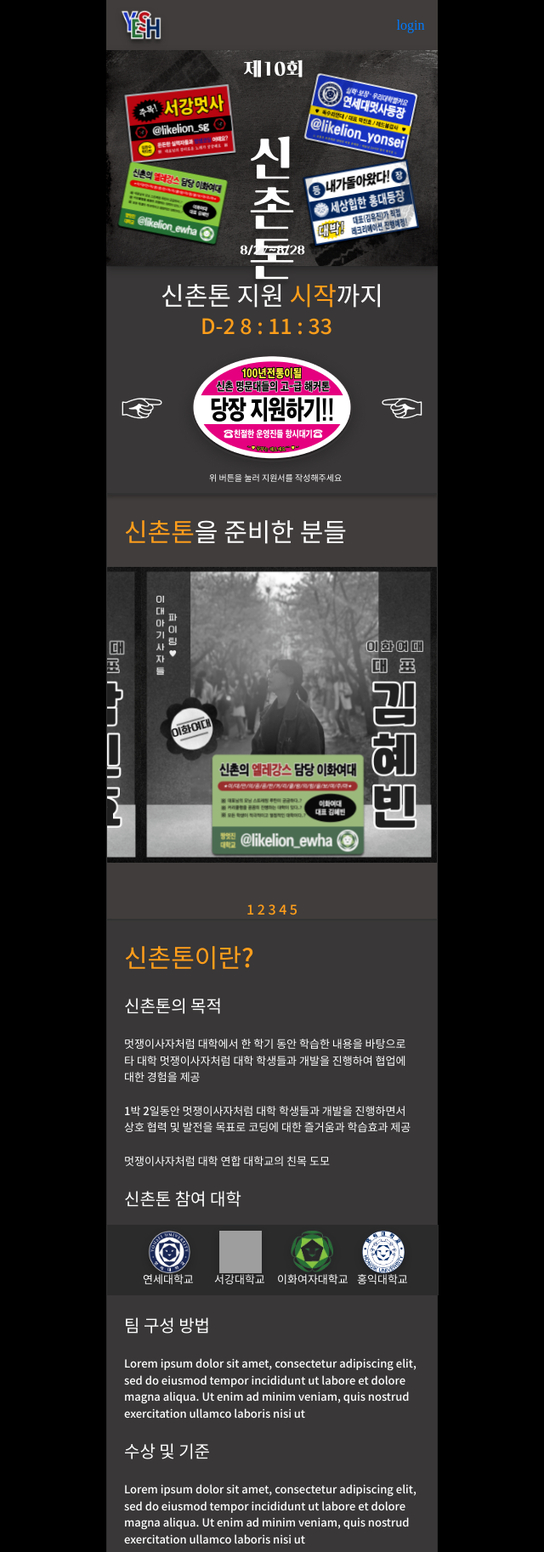
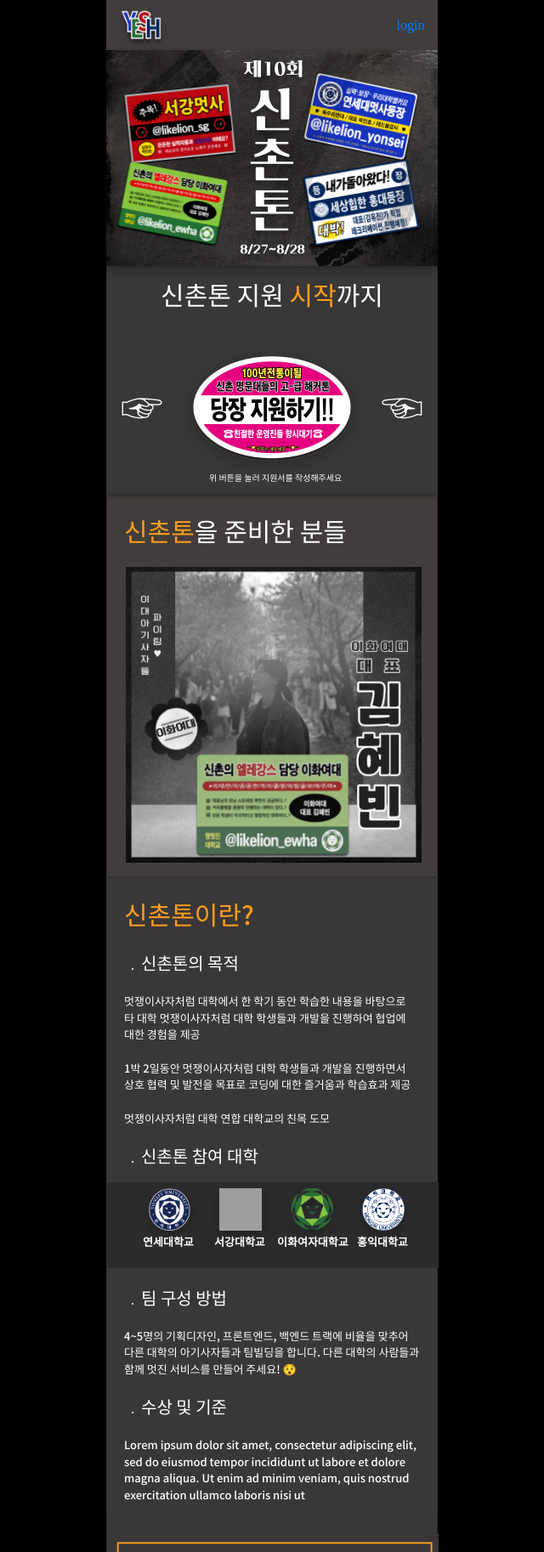
Before and after one commit to dabeen-park/sinchonthon, a Django app: page / in a window 1280 px wide. Shown: the top 1826 px of the page at 85% size, without its empty margins (320-960 px from the left). Run offline with Django 4.2, Linux system fonts and the light colour scheme; some libraries are stand-ins or nearby versions; some web fonts are replaced; grey boxes are pictures that could not be loaded.

Commit message:
슬라이더완성/css일부수정

```diff
--- a/sinchonapp/static/css/main.css
+++ b/sinchonapp/static/css/main.css
@@ -49,8 +43,8 @@
 .sinchonthon-title {
 	font-family: 'DX';
 	font-size: 50px;
-	position: absolute;
-	top: 100px;
+	position: relative;
+	top: -270px;
 }
 
 .sinchonthon-period {
@@ -60,6 +54,7 @@
 	/* margin-bottom: 100px; */
 	margin-left: -10px;
 	bottom: 107px;
+	top: -285px;
 }
 
 .countdown-page {
@@ -223,8 +217,9 @@
 
 .slidebox .slidelist {
 	white-space: nowrap;
-	font-size: 0;
+	/* font-size: 0; */
 	overflow: hidden;
+	/* margin-left: 10px; */
 }
 
 .slidebox .slideitem {
@@ -233,6 +228,8 @@
 	vertical-align: middle;
 	width: 100%;
 	transition: all 0.35s;
+	margin-left: -20px;
+	margin-right: 50px;
 }
 
 .slidebox .slideitem label {
@@ -555,7 +552,7 @@
 
 .sinchon-schools {
 	width: 390px;
-	height: 83px;
+	height: fit-content;
 	background: #2b2b2c;
 	display: flex;
 	flex-direction: row;
@@ -568,20 +565,43 @@
 	padding: 5px;
 }
 
+.school p {
+	font-family: 'Noto Sans KR';
+	font-style: normal;
+	font-weight: 700;
+	color: #ffffff;
+	margin-left: 10px;
+	margin-top: 10px;
+	top: 50px;
+	width: 100px;
+}
+
 .logo {
 	margin: 0 15px;
 	width: 50px;
 	height: 50px;
 }
 
-.school p {
-	margin-left: 10px;
-	margin-top: -1px;
-	width: 100px;
+#school {
+	top: 60px;
+	font-family: 'Noto Sans KR';
+	font-style: normal;
+	font-weight: 700;;
 }
 
 #logo-ewha {
 	margin-left: 0;
+}
+
+#manage-members {
+	margin-top: -10px;
+}
+
+#manage-members>p {
+	margin: 0 25px;
+	font-size: 10px;
+	font-weight: bold;
+	align-items: center;
 }
 
 .sinchonthon-inform {
--- a/sinchonapp/static/css/slider.css
+++ b/sinchonapp/static/css/slider.css
@@ -1,48 +1,53 @@
-li {
+.slidelist .slideitem {
+	outline: 1px dotted red;
+	margin-left: 200px;
+}
+/* .slideitem {
 	list-style-type: none;
-}
-.management-img {
+	margin: auto 20px;
+} */
+/* .management-img {
 	box-sizing: border-box;
 	margin: 0;
 	padding: 0;
-}
+} */
 .slideshow {
 	/* width: fit-content;
 	height: fit-content; */
 	position: relative;
 	top: -28px;
-	margin: 30px auto;
+	/* margin: 30px auto; */
 	/* overflow: hidden; */
 }
 .slides {
 	position: absolute;
 	left: 0;
 	top: 0;
-	width: 3460px;
+	width: fit-content;
 	height: 380px;
 	transition: left 0.5s ease-out;
 }
 /* .management-img-detail {
 	height: 320px;
 } */
-.slides li:first-child {
+.slides>li:first-child {
 	margin-left: -18px;
 }
-.slides li:not(:last-child) {
+.slides>li:not(:last-child) {
 	float: left;
 	margin-right: 100px;
 }
-.slides li {
+.slides>li {
 	float: left;
 }
-.management-img {
-	height: 390px;
-}
+/* .management-img {
+	height: 420px;
+} */
 .img-container {
 	width: 346px;
 	height: 337px;
 	position: relative;
-	overflow: hidden;
+	/* overflow: hidden; */
 }
 .slider {
 	display: flex;
@@ -53,7 +58,7 @@
 .managements {
 	width: 346px;
 	height: 337px;
-	font-size: 35px;
+	/* font-size: 35px; */
 	text-align: center;
 }
 
--- a/sinchonapp/static/js/timer.js
+++ b/sinchonapp/static/js/timer.js
@@ -1,8 +1,9 @@
 CountDownTimer('08/16/2022', 'applystart');
-CountDownTimer('08/20/2022', 'applyend');
+CountDownTimer('08/23/2022', 'applyend');
 CountDownTimer('08/27/2022', 'programstart');
 
 function CountDownTimer(dt, id) {
+
 	var end = new Date(dt);
 
 	var _second = 1000;
@@ -20,16 +21,39 @@
 
 			return;
 		}
+
 		var days = Math.floor(distance / _day);
 		var hours = Math.floor((distance % _day) / _hour);
 		var minutes = Math.floor((distance % _hour) / _minute);
 		var seconds = Math.floor((distance % _minute) / _second);
 
+		// const applystart = new Date("2022-08-16T00:00:00z");
+		// const applyend = Date("2022-08-23T23:59:59z");
+		// const programstart = Date("2022-08-27T18:30:00z");
+
+		// if(now<=applystart) {
+		// 	document.getElementById(id).innerHTML = 'D-' + days + ' ';
+		// 	document.getElementById(id).innerHTML += hours + ' : ';
+		// 	document.getElementById(id).innerHTML += minutes + ' : ';
+		// 	document.getElementById(id).innerHTML += seconds;
+		// } else if(applystart<now<=applyend) {
+		// 	document.getElementById(id).innerHTML = 'D-' + days + ' ';
+		// 	document.getElementById(id).innerHTML += hours + ' : ';
+		// 	document.getElementById(id).innerHTML += minutes + ' : ';
+		// 	document.getElementById(id).innerHTML += seconds;
+		// }
+		// else if(applyend<now==programstart) {
+		// 	document.getElementById(id).innerHTML = 'D-' + days + ' ';
+		// 	document.getElementById(id).innerHTML += hours + ' : ';
+		// 	document.getElementById(id).innerHTML += minutes + ' : ';
+		// 	document.getElementById(id).innerHTML += seconds;
+		// }
+
 		document.getElementById(id).innerHTML = 'D-' + days + ' ';
 		document.getElementById(id).innerHTML += hours + ' : ';
 		document.getElementById(id).innerHTML += minutes + ' : ';
 		document.getElementById(id).innerHTML += seconds;
-	}
 
-	timer = setInterval(showRemaining, 1000);
+		timer = setInterval(showRemaining, 1000);
+	};
 }
--- a/sinchonapp/templates/base2.html
+++ b/sinchonapp/templates/base2.html
@@ -14,10 +14,9 @@
     <!-- html으로 확인 -->
     <link rel="stylesheet" href="{% static 'css/base.css'%}">
     <link rel="stylesheet" href="../static/css/main.css" />
-    <link rel="stylesheet" href="../static/css/slider.css" />
+    <!-- <link rel="stylesheet" href="../static/css/slider.css" /> -->
     <script src="../static/js/timer.js"></script>
     <script src="../static/js/timeline.js"></script>
-    <!-- <script src="../static/js/slide.js"></script> -->
 
 
     <!-- 폰트 -->
--- a/sinchonapp/templates/index.html
+++ b/sinchonapp/templates/index.html
@@ -19,9 +19,7 @@
 			신촌톤 지원 <span class="highlight">시작</span>까지
 		</p>
 		<div id="applystart"></div>
-		<!-- <div class="applystart-button">
-            <a href=""><img src="" alt="" /></a>
-        </div> -->
+
 
 		<div class="camga_click">
 			<img src="{% static 'img/l_hand.png'%}" alt="" />
@@ -125,51 +123,49 @@
 			</ul>
 		</div>
 	</div>
-	<!-- <script src="../static/js/slide.js"></script> -->
-	<div id="moveSlide"></div>
-	<div class="pagination">
+	<!-- <div class="pagination">
 		<div style="margin: auto">1 2 3 4 5</div>
-	</div>
+	</div> -->
 </div>
 <div class="about-sinchonthon">
 	<div class="about-contents">
 		<p class="about-title">신촌톤이란?</p>
-		<p class="about-semititle">신촌톤의 목적</p>
+		<p class="about-semititle">﹒신촌톤의 목적</p>
 		<p class="about-content">
 			<li class="about-content">멋쟁이사자처럼 대학에서 한 학기 동안 학습한 내용을 바탕으로 <br />타 대학 멋쟁이사자처럼 대학 학생들과 개발을 진행하여 협업에 <br />대한 경험을 제공</li>
             <li class="about-content">1박 2일동안 멋쟁이사자처럼 대학 학생들과 개발을 진행하면서 <br />상호 협력 및 발전을 목표로 코딩에 대한 즐거움과 학습효과 제공</li>
             <li class="about-content">멋쟁이사자처럼 대학 연합 대학교의 친목 도모</li>
 		</p>
 
-		<p class="about-semititle">신촌톤 참여 대학</p>
+		<p class="about-semititle">﹒신촌톤 참여 대학</p>
 		<div class="sinchon-schools">
 			<div class="school">
 				<img class="logo" src="../static/img/390px (1)/yonsei_logo.png" />
-				<p>연세대학교</p>
+				<p id="school" style="margin-top: 5px">연세대학교</p>
 			</div>
 			<div class="school">
 				<img class="logo" src="../static/img/390px (1)/sugang_logo.png" />
-				<p>서강대학교</p>
+				<p id="school" style="margin-top: 5px">서강대학교</p>
 			</div>
 			<div class="school">
 				<img class="logo" src="../static/img/390px (1)/ewha_logo.png" />
-				<p id="logo-ewha">이화여자대학교</p>
+				<p id="logo-ewha" style="margin-top: 5px">이화여자대학교</p>
 			</div>
 			<div class="school">
 				<img class="logo" src="../static/img/390px (1)/hongik_logo.png" />
-				<p>홍익대학교</p>
+				<p id="school" style="margin-top: 5px">홍익대학교</p>
 			</div>
 		</div>
 		<div class="team">
-			<p class="about-semititle">팀 구성 방법</p>
+			<p class="about-semititle">﹒팀 구성 방법</p>
 			<p class="about-content">
-				Lorem ipsum dolor sit amet, consectetur adipiscing elit, sed do eiusmod
-				tempor incididunt ut labore et dolore magna aliqua. Ut enim ad minim
-				veniam, quis nostrud exercitation ullamco laboris nisi ut
+				4~5명의 기획디자인, 프론트엔드, 백엔드 트랙에 비율을 맞추어<br />
+				다른 대학의 아기사자들과 팀빌딩을 합니다. 다른 대학의 사람들과 <br />
+				함께 멋진 서비스를 만들어 주세요! 😯
 			</p>
 		</div>
 		<div class="award">
-			<p class="about-semititle">수상 및 기준</p>
+			<p class="about-semititle">﹒수상 및 기준</p>
 			<p class="about-content">
 				Lorem ipsum dolor sit amet, consectetur adipiscing elit, sed do eiusmod
 				tempor incididunt ut labore et dolore magna aliqua. Ut enim ad minim
@@ -186,7 +182,7 @@
 					자세한 타임라인이 궁금하다면?<br />아래 버튼을 클릭해보세요!
 				</p>
 				<div class="timeline-open">진행 타임라인 한눈에 보기 ⏰👀</div>
-				<div class="timeline-modal">
+				<!-- <div class="timeline-modal">
 					<p>
 						Lorem ipsum, dolor sit amet consectetur adipisicing elit.
 						Consectetur quam nobis quis corrupti amet maxime neque, optio, in
@@ -194,7 +190,7 @@
 						consectetur magni soluta!
 					</p>
 					<button class="close-modal">✖</button>
-				</div>
+				</div> -->
 			</div>
 		</div>
 	</div>
@@ -237,12 +233,52 @@
 
 	<p class="about-semititle">장소제공</p>
 	<div class="sinchon-schools">
-		<img src="" />
+		<img src="static/img/ictcoc.jpeg" style="height: 63px;"/>
 	</div>
-	<p class="about-semititle">제품제공</p>
-	<div class="sinchon-schools"></div>
+	<!-- <p class="about-semititle">제품제공</p>
+	<div class="sinchon-schools"></div> -->
 	<p class="about-semititle">운영진</p>
-	<div class="sinchon-schools"></div>
+	<div class="sinchon-schools">
+		<div class="school">
+			<img class="logo" src="../static/img/390px (1)/yonsei_logo.png" />
+			<p id="school" style="margin-top: 5px">연세대학교</p>
+			<div id="manage-members">
+				<p>박진효</p>
+				<p>김희연</p>
+				<p>이수민</p>
+				<p>전솔아</p>
+			</div>
+		</div>
+		<div class="school">
+			<img class="logo" src="../static/img/390px (1)/sugang_logo.png" />
+			<p id="school" style="margin-top: 5px">서강대학교</p>
+			<div id="manage-members">
+				<p>김찬수</p>
+				<p>박다빈</p>
+				<p>김동윤</p>
+				<p>이육샛별</p>
+			</div>
+		</div>
+		<div class="school">
+			<img class="logo" src="../static/img/390px (1)/ewha_logo.png" />
+			<p id="logo-ewha" style="margin-top: 5px">이화여자대학교</p>
+			<div id="manage-members">
+				<p>김혜빈</p>
+				<p>김도연</p>
+			</div>
+		</div>
+		<div class="school">
+			<img class="logo" src="../static/img/390px (1)/hongik_logo.png" />
+			<p id="school" style="margin-top: 5px">홍익대학교</p>
+			<div id="manage-members">
+				<p>김유진</p>
+				<p>김도연</p>
+				<p>김지후</p>
+				<p>박선형</p>
+				<p>이은</p>
+			</div>
+		</div>
+	</div>
 </div>
 <div class="contact mb-5">
 	<p class="about-title">운영진 연락처</p>
@@ -261,8 +297,8 @@
 			/>
 			<div>
 				<p class="contact-name">연세대학교 대표 박진효</p>
-				<span class="contact-number">010-xxxx-xxxx</span>
-				<span class="contact-email">연세대@이메일</span>
+				<span class="contact-number">010-2044-4630 ￜ </span>
+				<span class="contact-email">vkstk0131@yonsei.ac.kr</span>
 			</div>
 		</div>
 		<div class="manage-contact">
@@ -274,8 +310,8 @@
 			/>
 			<div>
 				<p class="contact-name">서강대학교 대표 김찬수, 박다빈</p>
-				<span class="contact-number">010-xxxx-xxxx</span>
-				<span class="contact-email">서강대@이메일</span>
+				<span class="contact-number">010-4168-8703 ￜ </span>
+				<span class="contact-email">gamgyut777@sogang.ac.kr</span>
 			</div>
 		</div>
 		<div class="manage-contact">
@@ -287,8 +323,8 @@
 			/>
 			<div>
 				<p class="contact-name">이화여자대학교 대표 김혜빈</p>
-				<span class="contact-number">010-xxxx-xxxx</span>
-				<span class="contact-email">이화여대@이메일</span>
+				<span class="contact-number">010-2085-5585 ￜ </span>
+				<span class="contact-email">ewha@likelion.org</span>
 			</div>
 		</div>
 		<div class="manage-contact">
@@ -300,8 +336,8 @@
 			/>
 			<div>
 				<p class="contact-name">홍익대학교 대표 김유진</p>
-				<span class="contact-number">010-xxxx-xxxx</span>
-				<span class="contact-email">홍익대@이메일</span>
+				<span class="contact-number">010-9937-4176 ￜ </span>
+				<span class="contact-email">gene028@naver.com</span>
 			</div>
 		</div>
 	</div>
```
Also changed, not shown: other parts of sinchonapp/static/css/main.css (+57 -59 lines), sinchonapp/static/img/ictcoc.jpeg (added), 3 other files.
